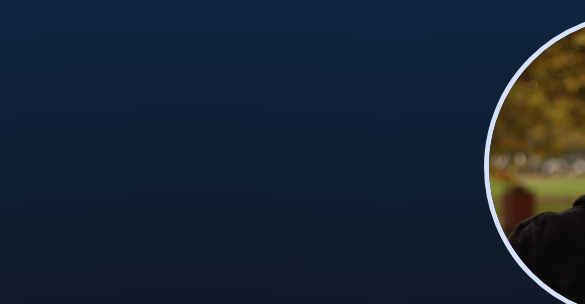
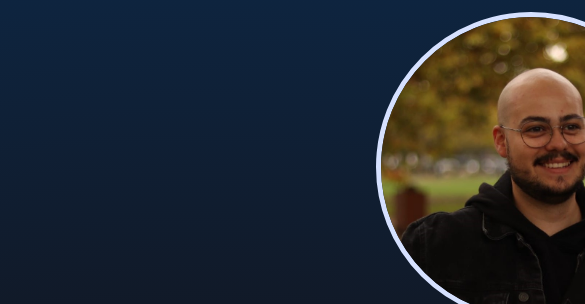
Before and after one commit to thomasthimel/Portfolio, a plain HTML site: page index.html in a window 390 px wide. Shown: the part 103-407 px from the top of the page, 585 px wide, since content can reach past the window. Drawn offline with Linux system fonts and the light colour scheme.

Commit message:
Update style.css

```diff
--- a/style.css
+++ b/style.css
@@ -365,7 +365,7 @@ h2 {
     width: 300px;
     position: relative;
     bottom: 140px;
-    right: 100px;
+    right: 208px;
     max-width: 100%;
   }
   h1 {
```
